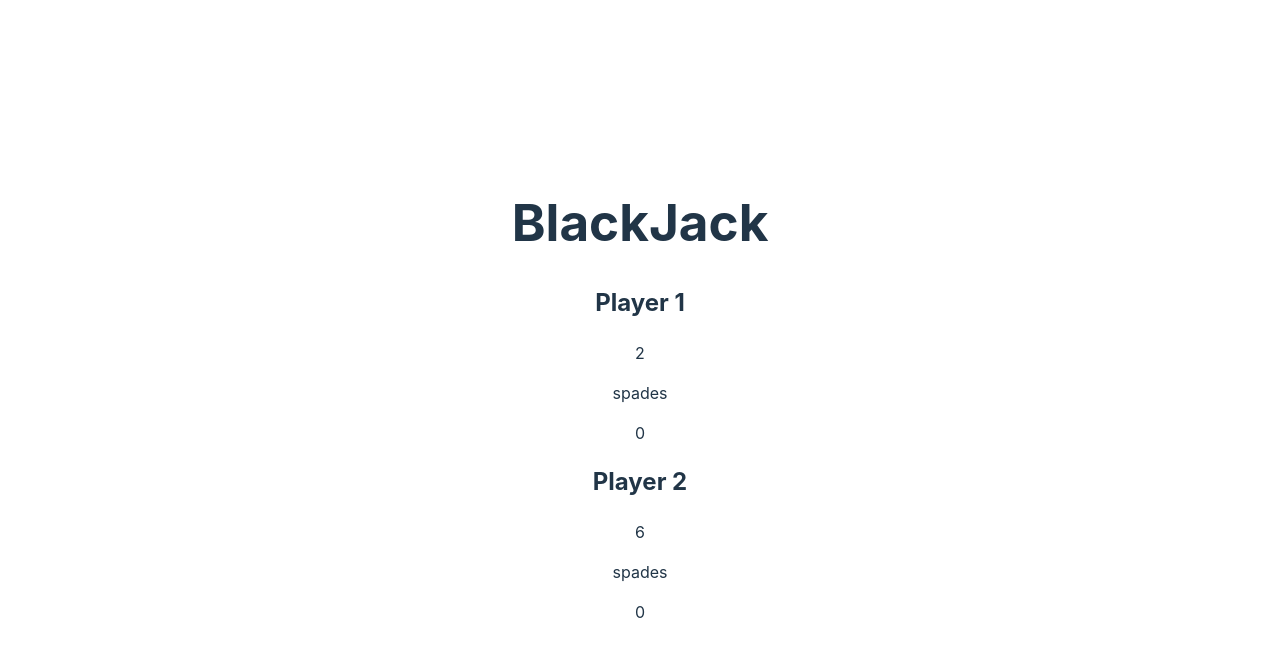
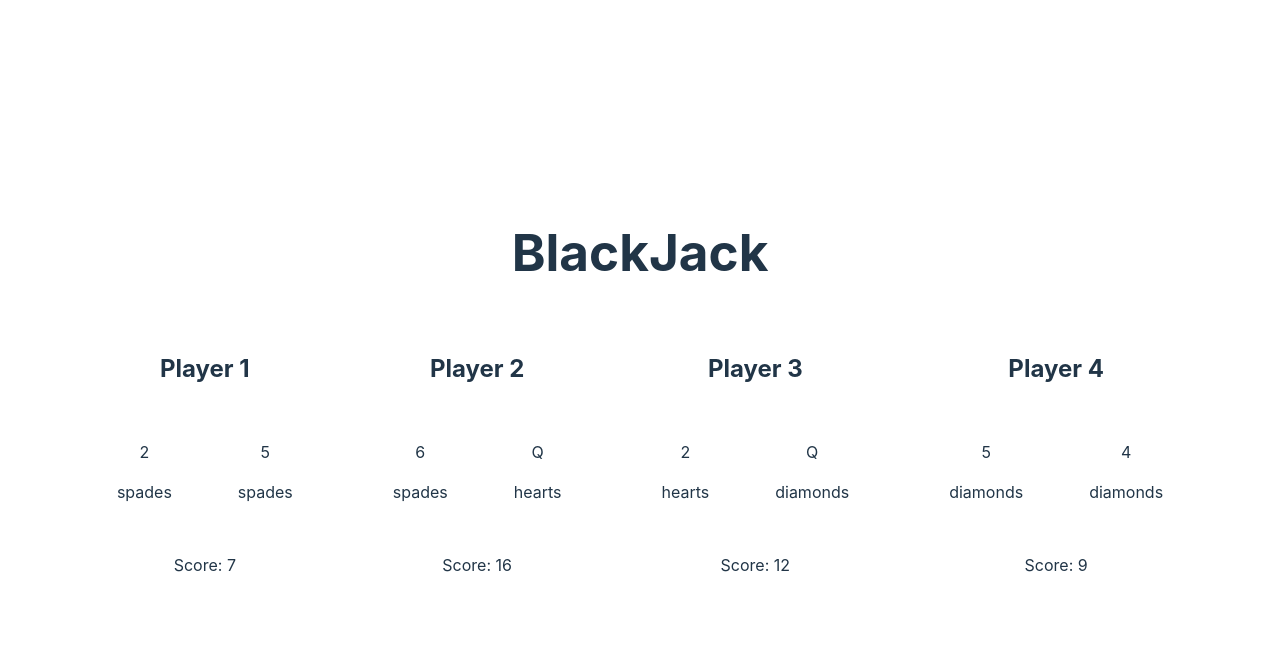
Before and after one commit to Tyriol/blackjack-bbc-segs-tech-test, a React (Vite) app: page / in a window 1280 px wide. Both pictures are taken after a click on the button "Start". Shown: the top 656 px of the page. Built offline with nearby package versions, Linux system fonts and the light colour scheme.

Commit message:
render player info and initial styling

```diff
--- a/src/App.css
+++ b/src/App.css
@@ -4,3 +4,25 @@
   padding: 2rem;
   text-align: center;
 }
+
+.players {
+  display: flex;
+  gap: 2rem;
+}
+
+.player {
+  border: 1px solid white;
+  border-radius: 0.5rem;
+  padding: 1rem;
+}
+
+.player-cards {
+  display: flex;
+  gap: 2rem
+}
+
+.card {
+  border: 1px solid white;
+  border-radius: 0.5rem;
+  padding: 1rem;
+}
--- a/src/App.jsx
+++ b/src/App.jsx
@@ -2,6 +2,7 @@ import { useState } from 'react';
 import './App.css';
 
 import {
+  calculateScore,
   createDeck,
   createPlayers,
   dealCards,
@@ -16,9 +17,10 @@ function App() {
 
   const handleStart = (e) => {
     e.preventDefault();
+    console.log(e);
     const newDeck = createDeck();
     const shuffledDeck = shuffleDeck([...newDeck]);
-    const newPlayers = createPlayers(2);
+    const newPlayers = createPlayers(4);
     const dealtDeck = dealCards([...shuffledDeck], newPlayers);
     setDeck(dealtDeck);
     setPlayers(newPlayers);
@@ -42,16 +44,27 @@ function App() {
           <button onClick={handleStart}>Start</button>
         </form>
       ) : (
-        players.map((player) => {
-          return (
-            <div key={player.id}>
-              <h2>{player.name}</h2>
-              <p>{player.hand[0].value}</p>
-              <p>{player.hand[0].suit}</p>
-              <p>{player.score}</p>
-            </div>
-          );
-        })
+        <div className="players">
+          {players.map((player) => {
+            calculateScore(player);
+            return (
+              <div className="player" key={player.id}>
+                <h2>{player.name}</h2>
+                <div className="player-cards">
+                  {player.hand.map((card) => {
+                    return (
+                      <div className="card">
+                        <p>{card.value}</p>
+                        <p>{card.suit}</p>
+                      </div>
+                    );
+                  })}
+                </div>
+                <p>Score: {player.score}</p>
+              </div>
+            );
+          })}
+        </div>
       )}
     </>
   );
```
